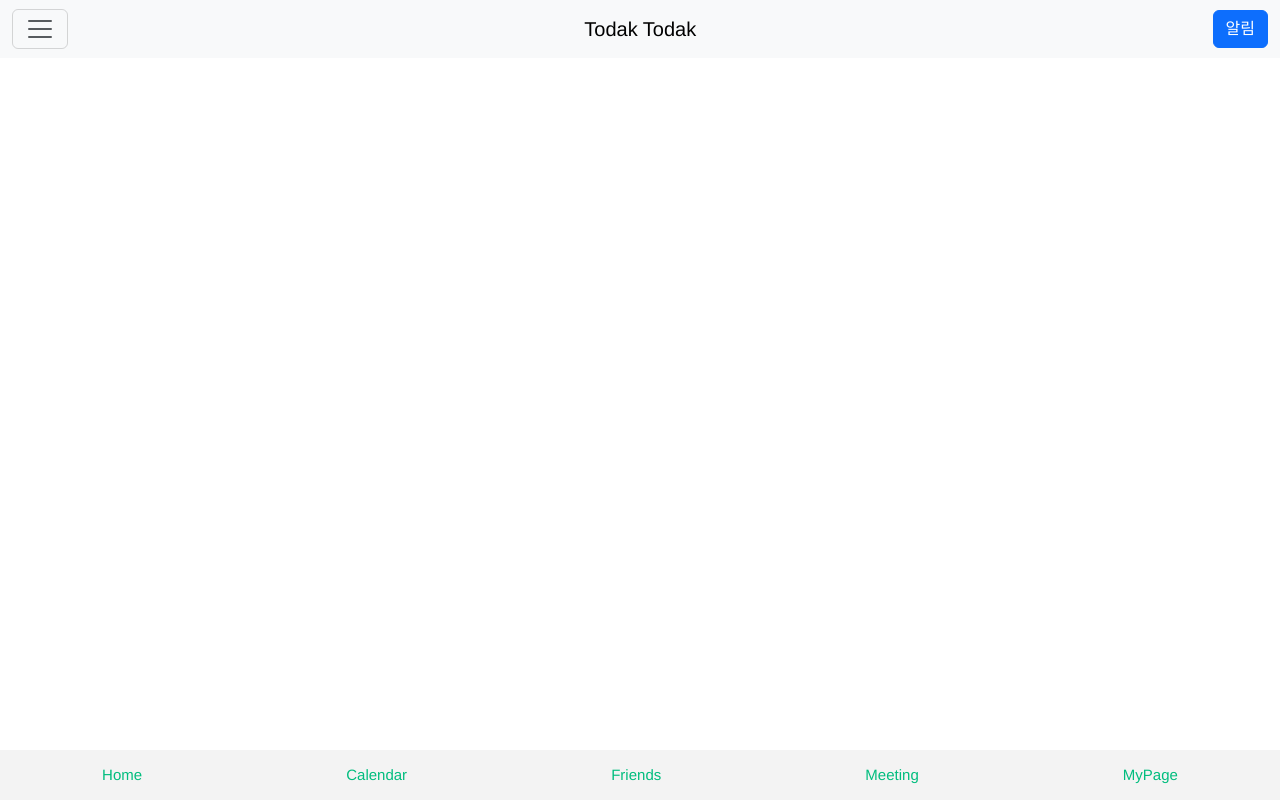
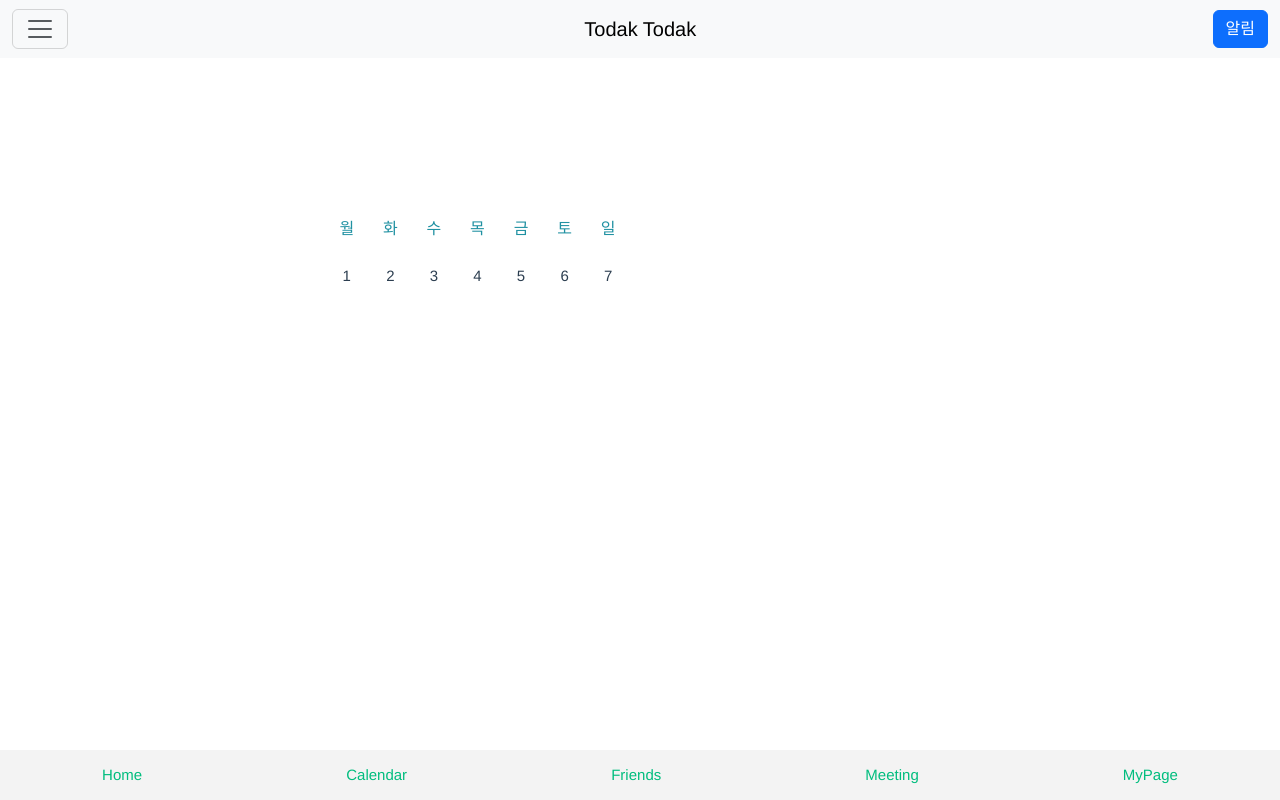
Before and after one commit to KimKwangyeon7/TodakTodak, a Vue app in the folder frontend/: page /calendar-detail/1 in a window 1280 px wide. Built offline with nearby package versions, Linux system fonts and the light colour scheme; a web font is replaced by a local one; what v-calendar would draw is missing.

Commit message:
캘린더디테일까지

```diff
--- a/frontend/src/router/index.js
+++ b/frontend/src/router/index.js
@@ -73,7 +73,7 @@ const router = createRouter({
 		component: VoiceTrainer
 	},
 	{
-    path: '/calendar/calendarDetail', // 추후 바꿀 예정
+		path: '/calendar-detail/:selectedDate',
 		name: 'CalendarDetail',
 		component: CalendarDetail
 	},
--- a/frontend/src/views/Calendar.vue
+++ b/frontend/src/views/Calendar.vue
@@ -6,15 +6,10 @@
           <div class="calendar-body">
             <div class="calendar-header">
               <b-row align-v="center">
-                          <b-col class="text-left" align-h="start">
-                              <span class="arrow-left" @click="subtractMonth">&lt;</span>
-                          </b-col>
                 <div class="calendar-title">
-                              {{ month }} {{ year }}
+                  <span class="arrow-left" @click="subtractMonth">&lt;</span> {{ year }}년 {{ dateContext.format('M') }}월
+                  <span class="arrow-right" @click="addMonth">&gt;</span>
                 </div>
-                          <b-col class="text-right d-flex flex-row-reverse" align-h="end">
-                              <span class="arrow-right" @click="addMonth">&gt;</span>
-                          </b-col>
               </b-row>
             </div>
             <!-- days week -->
@@ -24,17 +19,12 @@
               </div>
             </div>
             <div class="calendar-dates">
-                          <div class="date text-center"
-                              :class="{
+              <div class="date text-center" :class="{
                 'today': date.today,
                 'blank': date.blank,
                 'now': (date.now && isStyleCurrentDate),
                 'weekend': date.weekDay === 'S'
-                              }"
-                              v-for="(date, index) in dateList"
-                              @click="setSelectedDate(date, index)"
-                              :key="index"
-                          >
+              }" v-for="(date, index) in dateList" @click="setSelectedDate(date, index)" :key="index">
                 <span class="day">{{ date.dayNumber }}</span>
               </div>
             </div>
@@ -50,7 +40,7 @@ import moment from 'moment'
 
 export default {
   name: 'Calendar',
-  data () {
+  data() {
     return {
       today: moment(),
       dateContext: moment(),
@@ -62,32 +52,32 @@ export default {
     }
   },
   computed: {
-      year: function() {
+    year: function () {
       return this.dateContext.format("Y");
     },
-      month: function() {
+    month: function () {
       return this.dateContext.format("MMMM");
     },
-      daysInMonth: function() {
+    daysInMonth: function () {
       return this.dateContext.daysInMonth();
     },
-      currentDate: function() {
+    currentDate: function () {
       return this.dateContext.get("date");
     },
-      firstDayOfMonth: function() {
-          let firstDay = moment(this.dateContext).subtract(this.currentDate,"days");
+    firstDayOfMonth: function () {
+      let firstDay = moment(this.dateContext).subtract(this.currentDate, "days");
       return firstDay.weekday();
     },
-      previousMonth: function() {
+    previousMonth: function () {
       return moment(this.dateContext).subtract(1, "month");
     },
-      nextMonth: function() {
+    nextMonth: function () {
       return moment(this.dateContext).add(1, "month");
     },
-      daysInPreviousMonth: function() {
+    daysInPreviousMonth: function () {
       return this.previousMonth.daysInMonth();
     },
-      daysFromPreviousMonth: function() {
+    daysFromPreviousMonth: function () {
       let daysList = [];
       let count = this.daysInPreviousMonth - this.firstDayOfMonth;
 
@@ -96,11 +86,11 @@ export default {
         daysList[count] = count;
       }
 
-          return daysList.filter(function() {
+      return daysList.filter(function () {
         return true;
       });
     },
-      dateList: function() {
+    dateList: function () {
       let $this = this;
       let dateList = [];
 
@@ -109,7 +99,7 @@ export default {
       let countDayInPreviousMonth = 0;
 
       //filling in dates from the previous month
-          this.daysFromPreviousMonth.forEach(function(dayFromPreviousMonth) {
+      this.daysFromPreviousMonth.forEach(function (dayFromPreviousMonth) {
         countDayInCurrentMonth++;
         countDayInPreviousMonth++;
 
@@ -173,23 +163,23 @@ export default {
         }
       }
 
-          $this.fixtureDate = dateList.filter(function() {
+      $this.fixtureDate = dateList.filter(function () {
         return true;
       });
 
       return $this.fixtureDate
     },
-      initialDate: function() {
+    initialDate: function () {
       // return this.formattingDay(this.today.get("date"));
       return this.today.get("date");
     },
-      initialMonth: function() {
+    initialMonth: function () {
       return this.today.format("MMMM");
     },
-      initialYear: function() {
+    initialYear: function () {
       return this.today.format("Y");
     },
-      todayInCurrentMonthAndYear: function() {
+    todayInCurrentMonthAndYear: function () {
       return (
         this.month === this.initialMonth &&
         this.year === this.initialYear
@@ -197,13 +187,13 @@ export default {
     }
   },
   methods: {
-      addMonth: function() {
+    addMonth: function () {
       this.dateContext = this.nextMonth;
     },
-      subtractMonth: function() {
+    subtractMonth: function () {
       this.dateContext = this.previousMonth;
     },
-      setSelectedDate: function(date, index) {
+    setSelectedDate: function (date, index) {
       this.selectedDate = date;
       this.$router.push({
         name: 'CalendarDetail',
@@ -269,7 +259,7 @@ export default {
 
       return this.days[index];
     },
-      accept () {
+    accept() {
       console.log(this.activeDates)
     }
   }
@@ -280,6 +270,7 @@ export default {
 .calendar-wrapper {
   display: flex;
   margin: 2.5em 0;
+  overflow: auto;
 }
 
 .calendar-body {
@@ -355,12 +346,13 @@ export default {
   color: white !important;
 }
 
-.date.today:first-child, :not(.today) + .today {
+.date.today:first-child,
+:not(.today)+.today {
   border-top-left-radius: 20px;
   border-bottom-left-radius: 20px;
 }
 
-.date.today + .date.today + .date.today + .date.today + .date.today{
+.date.today+.date.today+.date.today+.date.today+.date.today {
   border-top-right-radius: 20px;
   border-bottom-right-radius: 20px;
 }
@@ -384,7 +376,8 @@ export default {
   margin-right: 90px;
 }
 
-.arrow-left, .arrow-right:hover {
+.arrow-left,
+.arrow-right:hover {
   cursor: pointer;
 }
 
@@ -414,6 +407,7 @@ export default {
 .calendar-title {
   font-size: 20px;
   color: #222350;
+  text-align: center;
 }
 
 .weekend {
--- a/frontend/src/views/CalendarDetail.vue
+++ b/frontend/src/views/CalendarDetail.vue
@@ -1,86 +1,127 @@
 <template>
-    <div>
-      <!-- 모달 창 -->
-      <div v-if="showModal" class="modal">
-        <div class="modal-content">
-          <span class="close" @click="closeModal">&times;</span>
-          <!-- 상세 내용 표시 -->
-          <h2>Calendar Detail</h2>
-          <p>Date: {{ selectedDate }}</p>
-          <!-- 여기에 상세 내용 추가 -->
+  <div class="calendar-wrapper" style="margin-top: 70px;">
+    <main class="calendar-body">
+      <div class="calendar-weekdays">
+        <div
+          v-for="(date, index) in weekDate"
+          :key="index"
+          class="date"
+        >
+          {{ date }}
         </div>
       </div>
-
-      <!-- 캘린더 -->
-      <DatePicker expanded v-model="date" @click:date="openModal" />
+      <div class="calendar-dates">
+        <div
+          v-for="(day, index) in weekDates"
+          :key="index"
+          class="date text-center"
+        >
+          <span class="day">{{ day }}</span>
+        </div>
+      </div>
+    </main>
   </div>
 </template>
 
 <script>
-  import { DatePicker } from 'v-calendar';
-  import 'v-calendar/style.css';
+import moment from 'moment';
 
 export default {
-    components: {
-      DatePicker,
-    },
+  name: 'Calendar',
   data() {
     return {
-        date: new Date(),
-        showModal: false,
-        selectedDate: null,
+      selectedDate: this.$route.params.selectedDate,
+      weekDates: [],
+      weekDate: ['월', '화', '수', '목', '금', '토', '일']
     };
   },
+  created() {
+    this.calculateWeekDates();
+    console.log('Selected Date:', this.selectedDate);
+  },
   methods: {
-      openModal(date) {
-        // 모달 창 열기
-        this.showModal = true;
-        this.selectedDate = date;
-      },
-      closeModal() {
-        // 모달 창 닫기
-        this.showModal = false;
-        this.selectedDate = null;
-      },
-    },
+    calculateWeekDates() {
+      let selectedMoment = moment(this.selectedDate, 'DD');
+      let startOfWeek = selectedMoment.clone().startOf('week');
+
+      for (let i = 1; i < 8; i++) {
+        let day = startOfWeek.clone().add(i, 'days');
+        this.weekDates.push(day.format('D'));
+      }
+    }
+  }
 };
 </script>
 
-  <style scoped>
-  /* 여러분의 모달 스타일링 추가 */
-  .modal {
-    display: none; /* 모달 초기에는 숨김 */
-    position: fixed;
-    z-index: 1;
-    left: 0;
-    top: 0;
-    width: 100%;
-    height: 100%;
+<style>
+.calendar-wrapper {
+  display: flex;
+  margin: 2.5em 0;
   overflow: auto;
-    background-color: rgb(0,0,0);
-    background-color: rgba(0,0,0,0.4);
-    padding-top: 60px;
 }
 
-  .modal-content {
-    background-color: #fefefe;
-    margin: 5% auto;
-    padding: 20px;
-    border: 1px solid #888;
-    width: 80%;
+.calendar-body {
+  width: 384px;
+  height: 394px;
 }
 
-  .close {
-    color: #aaa;
-    float: right;
-    font-size: 28px;
-    font-weight: bold;
+.calendar-weekdays {
+  display: flex;
+  margin-bottom: 1.25rem;
+  color: #2091a2;
+  font-size: 16px;
 }
 
-  .close:hover,
-  .close:focus {
-    color: black;
-    text-decoration: none;
+.calendar-weekdays .date {
+  width: calc(100% / 7);
+  font-size: 16px;
+  line-height: 1.25;
+  text-align: center;
+  color: #2091a2;
+}
+
+.calendar-dates {
+  display: flex;
+  flex-wrap: wrap;
+  position: relative;
+}
+
+.date:hover {
   cursor: pointer;
 }
+
+.calendar-dates .date {
+  font-weight: 200;
+  padding: 0.25rem 0.5rem;
+  position: relative;
+  width: calc(100% / 7);
+  margin-top: 1px;
+}
+
+.calendar-dates .date.blank {
+  color: #949ba4;
+}
+
+.calendar-dates .date.today {
+  background-color: #45b7c1;
+  color: white !important;
+}
+
+.date.today:first-child,
+:not(.today)+.today {
+  border-top-left-radius: 20px;
+  border-bottom-left-radius: 20px;
+}
+
+.date.today+.date.today+.date.today+.date.today+.date.today {
+  border-top-right-radius: 20px;
+  border-bottom-right-radius: 20px;
+}
+
+.calendar-dates .date.now {
+  border: 1px solid #45b7c1;
+  border-radius: 100px;
+  color: #45b7c1;
+  margin-top: -1px;
+}
 </style>
```
Lines whose indentation alone changed are shown as unchanged.
